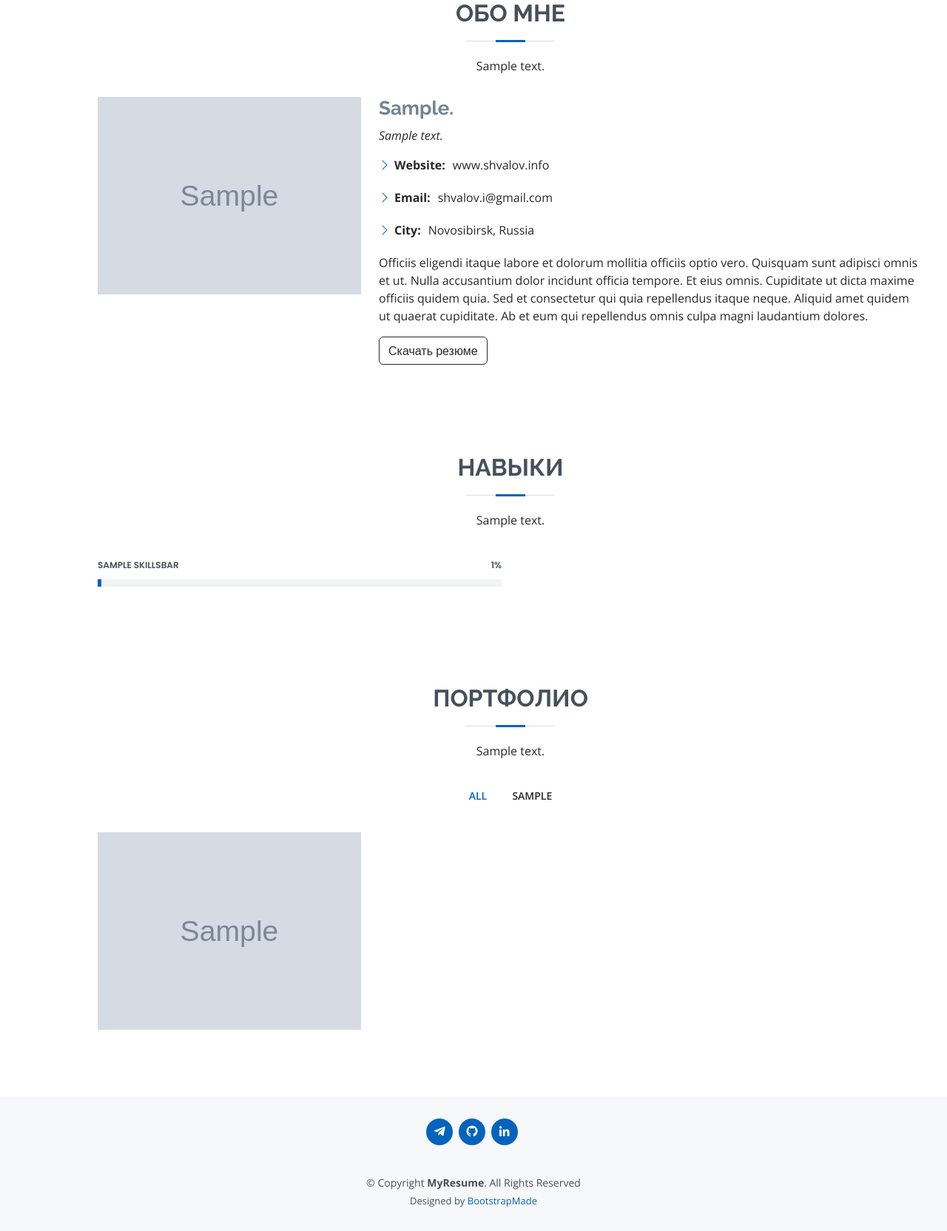
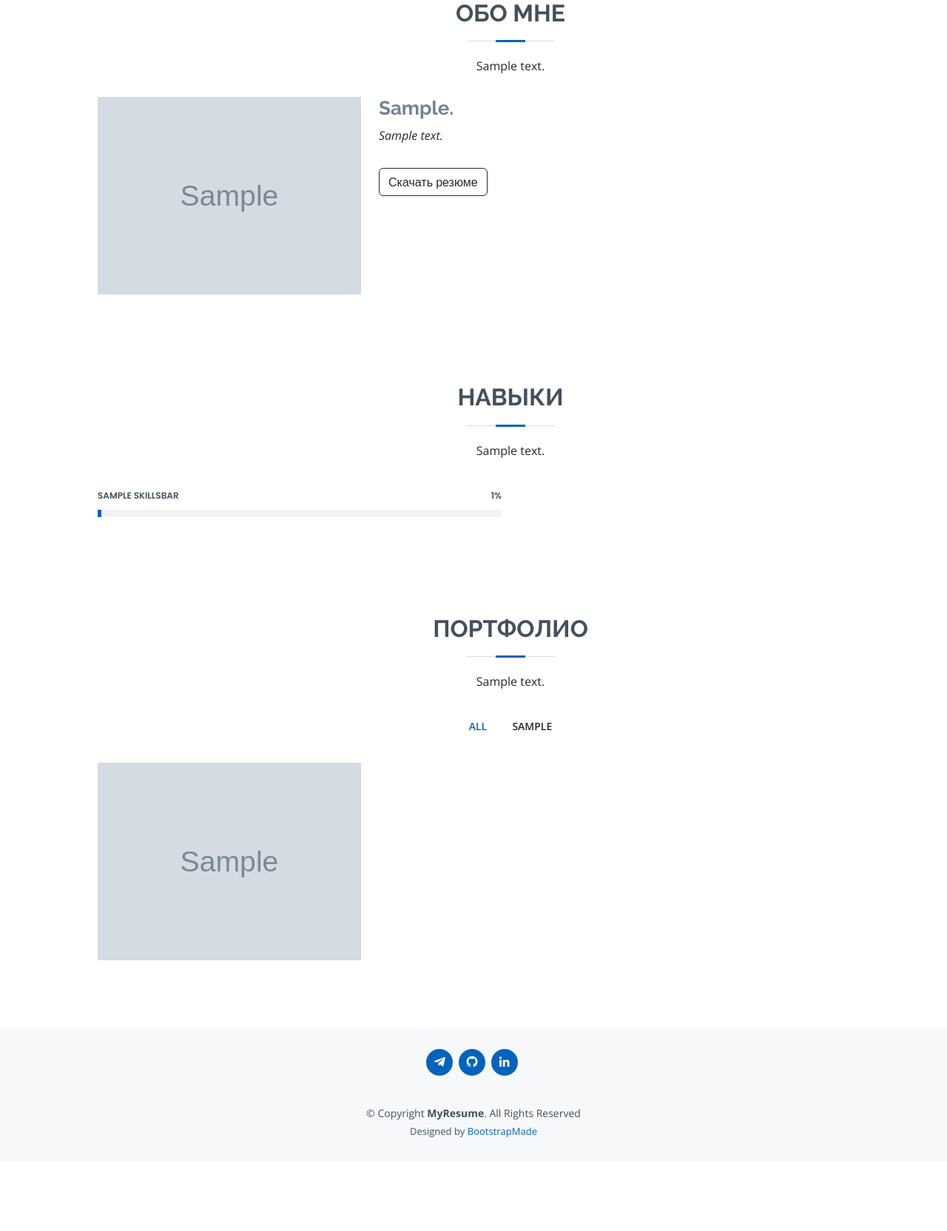
Before and after one commit to Shvalov-I/Portfolio-Site, a Django app: page / in a window 1280 px wide. Shown: the part 861-2525 px from the top of the page at 74% size. After the commit the page ends 2399 px from the top, so only its background shows below. Run offline with Django 4.2, Linux system fonts and the light colour scheme; tables that the repository leaves empty hold one stand-in row (values such as "Sample post"); grey boxes marked "Sample" are stand-in pictures; some libraries are stand-ins or nearby versions.

Commit message:
update index.html

```diff
--- a/app/portfolio/templates/index.html
+++ b/app/portfolio/templates/index.html
@@ -92,16 +92,20 @@
             <div class="row">
               <div class="col-lg-6">
                 <ul>
-                  <li><i class="bi bi-chevron-right"></i> <strong>Website:</strong> <span>www.shvalov.info</span></li>
-                  <li><i class="bi bi-chevron-right"></i> <strong>Email:</strong> <span>shvalov.i@gmail.com</span></li>
-                  <li><i class="bi bi-chevron-right"></i> <strong>City:</strong> <span>Novosibirsk, Russia</span></li>
+                  {% if info.website %}
+                  <li><i class="bi bi-chevron-right"></i> <strong>Website:</strong> <span>{{ info.website }}</span></li>
+                  {% endif %}
+
+                  {% if info.email %}
+                  <li><i class="bi bi-chevron-right"></i> <strong>Email:</strong> <span>{{ info.email }}</span></li>
+                  {% endif %}
+
+                  {% if info.city %}
+                  <li><i class="bi bi-chevron-right"></i> <strong>City:</strong> <span>{{ info.city }}</span></li>
+                  {% endif %}
                 </ul>
               </div>
             </div>
-            <p>
-              Officiis eligendi itaque labore et dolorum mollitia officiis optio vero. Quisquam sunt adipisci omnis et ut. Nulla accusantium dolor incidunt officia tempore. Et eius omnis.
-              Cupiditate ut dicta maxime officiis quidem quia. Sed et consectetur qui quia repellendus itaque neque. Aliquid amet quidem ut quaerat cupiditate. Ab et eum qui repellendus omnis culpa magni laudantium dolores.
-            </p>
               <button type="submit" name="button" class="btn mv-1 active" onclick="location.href='{% url 'download' %}'">Скачать резюме</button>
           </div>
         </div>
@@ -175,14 +179,12 @@
           {% for project in all_project %}
           <div class="col-lg-4 col-md-6 portfolio-item filter-{{project.data_filter.lower}}">
             <div class="portfolio-wrap">
-              <a href="{{ project.image.url }}" data-gallery="portfolioGallery" class="portfolio-lightbox">
               <img src="{{ project.image.url }}" class="img-fluid" alt="">
-                          </a>
               <div class="portfolio-info">
                 <h4>{{ project.title }}</h4>
                 <p>{{ project.data_filter }}</p>
+                <p>{{ project.about_project }}</p>
                 <div class="portfolio-links">
-                  <!-- <a href="{{ project.image.url }}" data-gallery="portfolioGallery" class="portfolio-lightbox"><i class="bx bx-plus"></i></a> -->
                   <a href="{{ project.github_link }}"><i class="bx bxl-github"></i></a>
                 </div>
               </div>
@@ -194,62 +196,6 @@
 
       </div>
     </section><!-- End Portfolio Section -->
-
-<!--    &lt;!&ndash; ======= Contact Section ======= &ndash;&gt;-->
-<!--    <section id="contact" class="contact">-->
-<!--      <div class="container" data-aos="fade-up">-->
-
-<!--        <div class="section-title">-->
-<!--          <h2>Contact</h2>-->
-<!--        </div>-->
-
-<!--        <div class="row mt-1">-->
-
-<!--          <div class="col-lg-4">-->
-<!--            <div class="info">-->
-
-<!--              <div class="email">-->
-<!--                <i class="bi bi-envelope"></i>-->
-<!--                <h4>Email:</h4>-->
-<!--                <p>shvalov.i@gmail.com</p>-->
-<!--              </div>-->
-
-
-<!--            </div>-->
-
-<!--          </div>-->
-
-<!--          <div class="col-lg-8 mt-5 mt-lg-0">-->
-
-<!--            <form action="forms/contact.php" method="post" role="form" class="php-email-form">-->
-<!--              <div class="row">-->
-<!--                <div class="col-md-6 form-group">-->
-<!--                  <input type="text" name="name" class="form-control" id="name" placeholder="Your Name" required>-->
-<!--                </div>-->
-<!--                <div class="col-md-6 form-group mt-3 mt-md-0">-->
-<!--                  <input type="email" class="form-control" name="email" id="email" placeholder="Your Email" required>-->
-<!--                </div>-->
-<!--              </div>-->
-<!--              <div class="form-group mt-3">-->
-<!--                <input type="text" class="form-control" name="subject" id="subject" placeholder="Subject" required>-->
-<!--              </div>-->
-<!--              <div class="form-group mt-3">-->
-<!--                <textarea class="form-control" name="message" rows="5" placeholder="Message" required></textarea>-->
-<!--              </div>-->
-<!--              <div class="my-3">-->
-<!--                <div class="loading">Loading</div>-->
-<!--                <div class="error-message"></div>-->
-<!--                <div class="sent-message">Your message has been sent. Thank you!</div>-->
-<!--              </div>-->
-<!--              <div class="text-center"><button type="submit">Send Message</button></div>-->
-<!--            </form>-->
-
-<!--          </div>-->
-
-<!--        </div>-->
-
-<!--      </div>-->
-<!--    </section>&lt;!&ndash; End Contact Section &ndash;&gt;-->
 
   </main><!-- End #main -->
 
```
